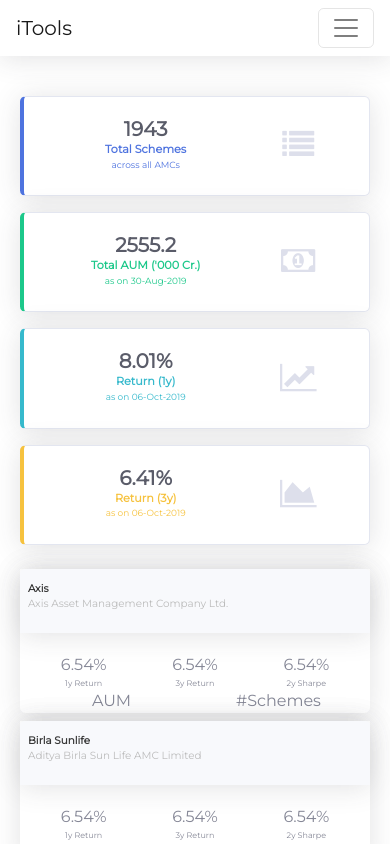
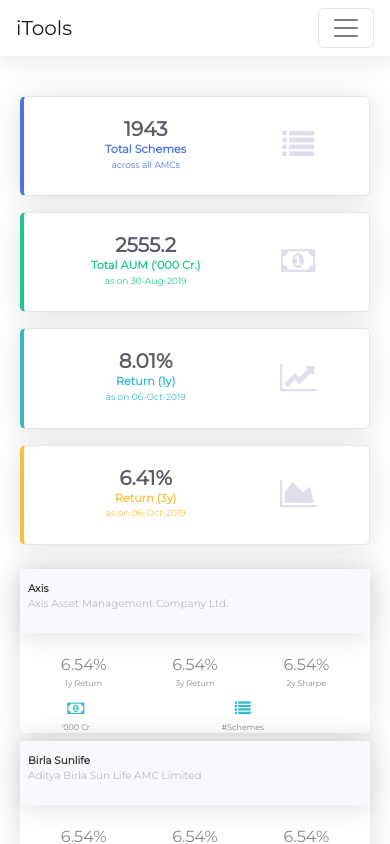
Before and after one commit to ravikiranacharya/itools-client, a React (Create React App) app: page /amc-analytics in a window 390 px wide. Shown: the top 844 px of the page. Built offline with nearby package versions, Linux system fonts and the light colour scheme.

Commit message:
Added icons in card

```diff
--- a/src/components/amcanalytics/amcCard.jsx
+++ b/src/components/amcanalytics/amcCard.jsx
@@ -34,9 +34,21 @@ class AMCCard extends Component {
                 <div className="card-label">2y Sharpe</div>
               </div>
             </div>
-            <div className="row card-labels">
-              <div className="col-md-6 col-lg-6 col-sm-6 col-6">AUM</div>
-              <div className="col-md-6 col-lg-6 col-sm-6 col-6">#Schemes</div>
+            <div className="row pt-2">
+              <div className="col-md-6 col-lg-6 col-sm-6 col-6">
+                <div className="col-6"></div>
+                <div className="col-6">
+                  <i className="fa text-info fa-money" />
+                  <div className="card-label">'000 Cr</div>
+                </div>
+              </div>
+              <div className="col-md-6 col-lg-6 col-sm-6 col-6">
+                <div className="col-6"></div>
+                <div className="col-6">
+                  <i className="fa text-info fa-list" />
+                  <div className="card-label">#Schemes</div>
+                </div>
+              </div>
             </div>
           </div>
         </div>
```
